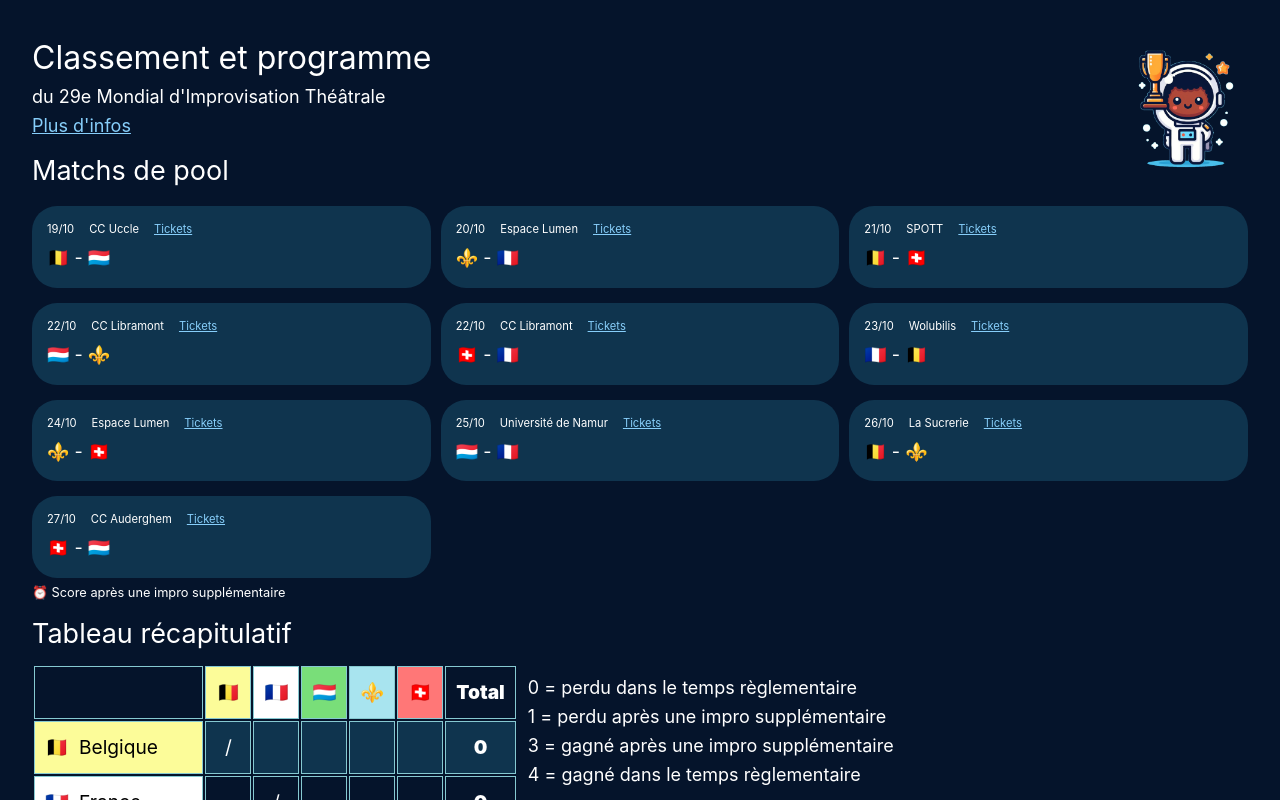
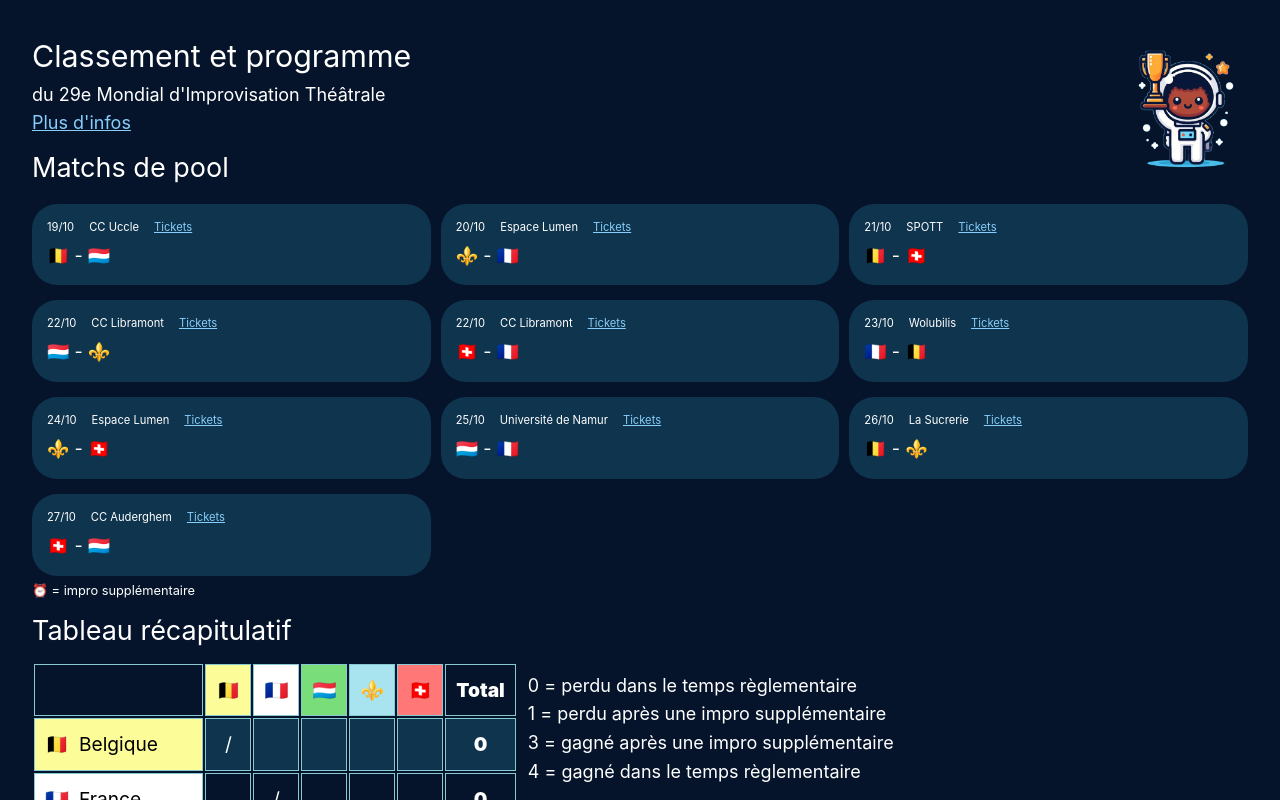
Before and after one commit to tchapeaux/mondial-impro-2023-resultats, a Vue app: page / in a window 1280 px wide. Shown: the top 800 px of the page. Built offline with nearby package versions, Linux system fonts and the light colour scheme.

Commit message:
ça tweak

```diff
--- a/src/App.vue
+++ b/src/App.vue
@@ -32,7 +32,7 @@ if (new URLSearchParams(window.location.search).get('fakeData')) {
       :match="match"
     />
   </ul>
-  <p class="small">⏰ Score après une impro supplémentaire</p>
+  <p class="small">⏰ = impro supplémentaire</p>
 
   <h2>Tableau récapitulatif</h2>
   <div class="recap-table">
@@ -66,14 +66,14 @@ if (new URLSearchParams(window.location.search).get('fakeData')) {
 }
 
 h1.hero-title {
-  font-size: 2rem;
+  font-size: 1.9rem;
   /* leave room for header pic */
-  width: calc(100% - 150px);
+  width: calc(100% - 120px);
 }
 
 .hero-sub {
   /* leave room for header pic */
-  width: calc(100% - 150px);
+  width: calc(100% - 120px);
 }
 
 ul.match-list {
```
